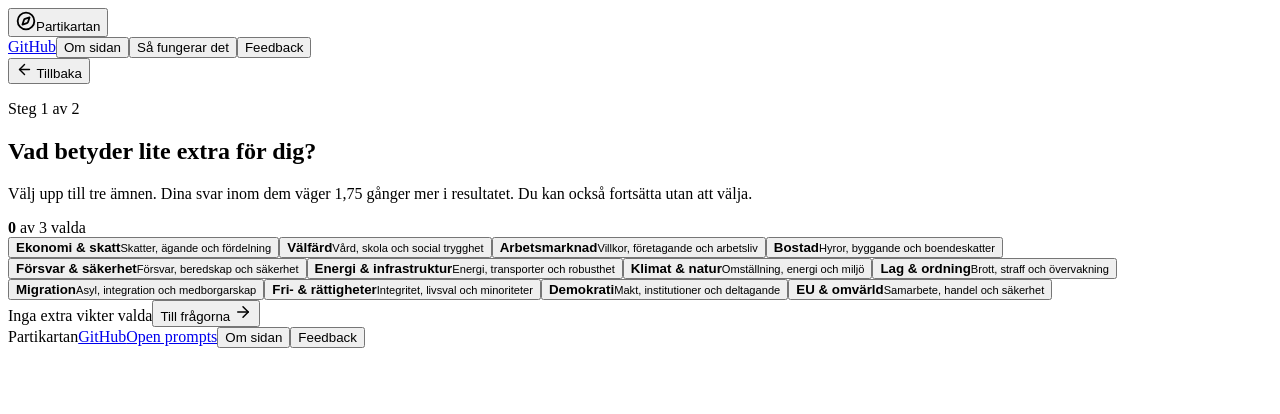
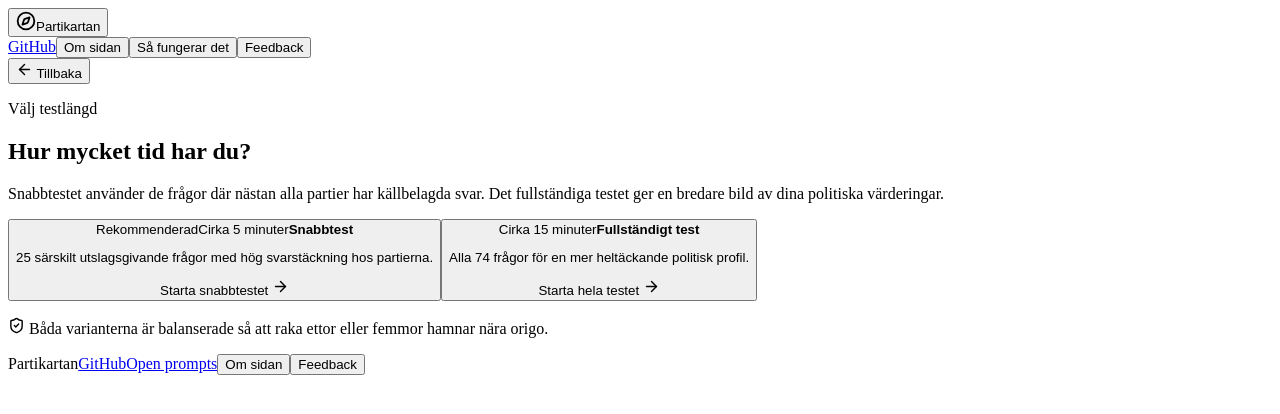
Before and after one commit to LEC1224/Partikartan, a React (Vite) app: page / in a window 1280 px wide. Both pictures are taken after a click on the button "Starta kompassen". Shown: the top 414 px of the page. Built offline with nearby package versions, Linux system fonts and the light colour scheme; the HTML template or start-up script is replaced by a standard one.

Commit message:
Add balanced 25-question quick quiz

```diff
--- a/src/App.tsx
+++ b/src/App.tsx
@@ -21,7 +21,8 @@ import {
 import { parties } from './data/parties'
 import { partyCodingRules } from './data/partyCoding'
 import { questionArguments } from './data/questionArguments'
-import { issueQuestions, questions, valueQuestions } from './data/questions'
+import { questions } from './data/questions'
+import { quickQuestions } from './data/quickQuestions'
 import { topics } from './data/topics'
 import {
   calculateCoordinate,
@@ -30,11 +31,12 @@ import {
   COORDINATE_SCALE,
   countKnownPartyResponses,
 } from './lib/scoring'
-import type { Answers, AnswerValue, Coordinate, Party, TopicId } from './types'
+import type { Answers, AnswerValue, Coordinate, Party, Question, TopicId } from './types'
 import type { PartyMatch } from './lib/scoring'
 
-type View = 'start' | 'priorities' | 'quiz' | 'result'
-type SavedProgress = { answers: Answers; priorities: TopicId[] }
+type View = 'start' | 'quiz-mode' | 'priorities' | 'quiz' | 'result'
+type QuizMode = 'quick' | 'full'
+type SavedProgress = { answers: Answers; priorities: TopicId[]; quizMode: QuizMode }
 type FeedbackReason =
   | 'Jag hittade bias i koden'
   | 'Jag tror att mitt resultat är fel'
@@ -71,20 +73,21 @@ function markerTextColor(party: Party): string {
 }
 
 function readSavedProgress(): SavedProgress {
-  if (typeof window === 'undefined') return { answers: {}, priorities: [] }
+  if (typeof window === 'undefined') return { answers: {}, priorities: [], quizMode: 'full' }
 
   const saved = localStorage.getItem(STORAGE_KEY)
-  if (!saved) return { answers: {}, priorities: [] }
+  if (!saved) return { answers: {}, priorities: [], quizMode: 'full' }
 
   try {
     const parsed = JSON.parse(saved) as Partial<SavedProgress>
     return {
       answers: parsed.answers ?? {},
       priorities: parsed.priorities ?? [],
+      quizMode: parsed.quizMode === 'quick' ? 'quick' : 'full',
     }
   } catch {
     localStorage.removeItem(STORAGE_KEY)
-    return { answers: {}, priorities: [] }
+    return { answers: {}, priorities: [], quizMode: 'full' }
   }
 }
 
@@ -93,38 +96,51 @@ function App() {
   const [view, setView] = useState<View>('start')
   const [priorities, setPriorities] = useState<TopicId[]>(initialProgress.priorities)
   const [answers, setAnswers] = useState<Answers>(initialProgress.answers)
+  const [quizMode, setQuizMode] = useState<QuizMode>(initialProgress.quizMode)
   const [questionIndex, setQuestionIndex] = useState(0)
   const [aboutOpen, setAboutOpen] = useState(false)
   const [methodOpen, setMethodOpen] = useState(false)
   const [feedbackOpen, setFeedbackOpen] = useState(false)
 
   useEffect(() => {
-    localStorage.setItem(STORAGE_KEY, JSON.stringify({ answers, priorities }))
-  }, [answers, priorities])
+    window.scrollTo(0, 0)
+  }, [view])
 
-  const answeredCount = Object.keys(answers).length
+  useEffect(() => {
+    localStorage.setItem(STORAGE_KEY, JSON.stringify({ answers, priorities, quizMode }))
+  }, [answers, priorities, quizMode])
+
+  const activeQuestions = quizMode === 'quick' ? quickQuestions : questions
+  const answeredCount = activeQuestions.filter((question) => question.id in answers).length
   const coordinate = useMemo(
-    () => calculateCoordinate(answers, questions, priorities),
-    [answers, priorities],
+    () => calculateCoordinate(answers, activeQuestions, priorities),
+    [activeQuestions, answers, priorities],
   )
 
   function beginQuiz() {
-    const firstUnanswered = questions.findIndex((question) => !(question.id in answers))
+    const firstUnanswered = activeQuestions.findIndex((question) => !(question.id in answers))
     setQuestionIndex(firstUnanswered < 0 ? 0 : firstUnanswered)
     setView('quiz')
   }
 
   function answerQuestion(value: AnswerValue) {
-    const question = questions[questionIndex]
+    const question = activeQuestions[questionIndex]
     setAnswers((current) => ({ ...current, [question.id]: value }))
-    if (questionIndex < questions.length - 1) {
+    if (questionIndex < activeQuestions.length - 1) {
       window.setTimeout(() => setQuestionIndex((index) => index + 1), 140)
     }
+  }
+
+  function chooseQuizMode(mode: QuizMode) {
+    setQuizMode(mode)
+    setQuestionIndex(0)
+    setView('priorities')
   }
 
   function reset() {
     setAnswers({})
     setPriorities([])
+    setQuizMode('full')
     setQuestionIndex(0)
     setView('start')
     localStorage.removeItem(STORAGE_KEY)
@@ -138,13 +154,15 @@ function App() {
         onMethod={() => setMethodOpen(true)}
         onFeedback={() => setFeedbackOpen(true)}
         answeredCount={answeredCount}
+        questionCount={activeQuestions.length}
         onResume={beginQuiz}
       />
       <main>
         {view === 'start' && (
           <StartPage
             answeredCount={answeredCount}
-            onStart={() => setView('priorities')}
+            questionCount={activeQuestions.length}
+            onStart={() => setView('quiz-mode')}
             onResume={beginQuiz}
             onResult={() => setView('result')}
             onMethod={() => setMethodOpen(true)}
@@ -152,11 +170,17 @@ function App() {
             onReset={reset}
           />
         )}
+        {view === 'quiz-mode' && (
+          <QuizModePage
+            onBack={() => setView('start')}
+            onSelect={chooseQuizMode}
+          />
+        )}
         {view === 'priorities' && (
           <PriorityPage
             priorities={priorities}
             onChange={setPriorities}
-            onBack={() => setView('start')}
+            onBack={() => setView(answeredCount > 0 ? 'start' : 'quiz-mode')}
             onContinue={beginQuiz}
           />
         )}
@@ -164,6 +188,7 @@ function App() {
           <QuizPage
             index={questionIndex}
             answers={answers}
+            questions={activeQuestions}
             onIndex={setQuestionIndex}
             onAnswer={answerQuestion}
             onBack={() => setView('priorities')}
@@ -175,6 +200,8 @@ function App() {
             coordinate={coordinate}
             answers={answers}
             priorities={priorities}
+            questions={activeQuestions}
+            quizMode={quizMode}
             onEdit={beginQuiz}
             onMethod={() => setMethodOpen(true)}
             onFeedback={() => setFeedbackOpen(true)}
@@ -208,6 +235,7 @@ function Header({
   onMethod,
   onFeedback,
   answeredCount,
+  questionCount,
   onResume,
 }: {
   onLogo: () => void
@@ -215,6 +243,7 @@ function Header({
   onMethod: () => void
   onFeedback: () => void
   answeredCount: number
+  questionCount: number
   onResume: () => void
 }) {
   return (
@@ -228,9 +257,9 @@ function Header({
         <button className="nav-link" onClick={onAbout}>Om sidan</button>
         <button className="nav-link" onClick={onMethod}>Så fungerar det</button>
         <button className="nav-link" onClick={onFeedback}>Feedback</button>
-        {answeredCount > 0 && answeredCount < questions.length && (
+        {answeredCount > 0 && answeredCount < questionCount && (
           <button className="resume-link" onClick={onResume}>
-            Fortsätt <span>{answeredCount}/{questions.length}</span>
+            Fortsätt <span>{answeredCount}/{questionCount}</span>
           </button>
         )}
       </nav>
@@ -240,6 +269,7 @@ function Header({
 
 function StartPage({
   answeredCount,
+  questionCount,
   onStart,
   onResume,
   onResult,
@@ -248,6 +278,7 @@ function StartPage({
   onReset,
 }: {
   answeredCount: number
+  questionCount: number
   onStart: () => void
   onResume: () => void
   onResult: () => void
@@ -255,7 +286,7 @@ function StartPage({
   onFeedback: () => void
   onReset: () => void
 }) {
-  const complete = answeredCount === questions.length
+  const complete = answeredCount === questionCount
   const hasProgress = answeredCount > 0
 
   return (
@@ -278,7 +309,7 @@ function StartPage({
             <button className="text-button" onClick={onMethod}>Se hur det räknas <ChevronRight size={16} /></button>
           </div>
           <div className="hero-meta">
-            <span><Check size={15} /> {questions.length} frågor</span>
+            <span><Check size={15} /> {quickQuestions.length} eller {questions.length} frågor</span>
             <span><Check size={15} /> öppen källkod</span>
             <span><Check size={15} /> open prompts</span>
           </div>
@@ -293,6 +324,41 @@ function StartPage({
         <TransparencySection onFeedback={onFeedback} />
       </section>
     </>
+  )
+}
+
+function QuizModePage({
+  onBack,
+  onSelect,
+}: {
+  onBack: () => void
+  onSelect: (mode: QuizMode) => void
+}) {
+  return (
+    <section className="wizard-page page-width narrow-page mode-page">
+      <button className="back-button" onClick={onBack}><ArrowLeft size={17} /> Tillbaka</button>
+      <p className="eyebrow"><span /> Välj testlängd</p>
+      <h1>Hur mycket tid har du?</h1>
+      <p className="page-lead">
+        Snabbtestet använder de frågor där nästan alla partier har källbelagda svar. Det fullständiga testet ger en bredare bild av dina politiska värderingar.
+      </p>
+      <div className="mode-grid">
+        <button className="mode-card recommended" onClick={() => onSelect('quick')}>
+          <span className="mode-badge">Rekommenderad</span>
+          <span className="mode-time">Cirka 5 minuter</span>
+          <strong>Snabbtest</strong>
+          <p>{quickQuestions.length} särskilt utslagsgivande frågor med hög svarstäckning hos partierna.</p>
+          <span className="mode-action">Starta snabbtestet <ArrowRight size={17} /></span>
+        </button>
+        <button className="mode-card" onClick={() => onSelect('full')}>
+          <span className="mode-time">Cirka 15 minuter</span>
+          <strong>Fullständigt test</strong>
+          <p>Alla {questions.length} frågor för en mer heltäckande politisk profil.</p>
+          <span className="mode-action">Starta hela testet <ArrowRight size={17} /></span>
+        </button>
+      </div>
+      <p className="mode-note"><ShieldCheck size={17} /> Båda varianterna är balanserade så att raka ettor eller femmor hamnar nära origo.</p>
+    </section>
   )
 }
 
@@ -467,6 +533,7 @@ function PriorityPage({
 function QuizPage({
   index,
   answers,
+  questions: quizQuestions,
   onIndex,
   onAnswer,
   onBack,
@@ -474,16 +541,17 @@ function QuizPage({
 }: {
   index: number
   answers: Answers
+  questions: Question[]
   onIndex: (index: number) => void
   onAnswer: (answer: AnswerValue) => void
   onBack: () => void
   onResult: () => void
 }) {
-  const question = questions[index]
+  const question = quizQuestions[index]
   const currentAnswer = answers[question.id]
-  const complete = Object.keys(answers).length === questions.length
+  const complete = quizQuestions.every((item) => item.id in answers)
   const topic = topics.find((item) => item.id === question.topic)!
-  const sectionQuestions = question.kind === 'sakfraga' ? issueQuestions : valueQuestions
+  const sectionQuestions = quizQuestions.filter((item) => item.kind === question.kind)
   const sectionLength = sectionQuestions.length
   const sectionIndex = sectionQuestions.findIndex((item) => item.id === question.id) + 1
   const argument = questionArguments[question.id]
@@ -495,9 +563,9 @@ function QuizPage({
       <div className="quiz-progress-wrap">
         <div className="page-width quiz-progress-meta">
           <button className="back-button" onClick={onBack}><ArrowLeft size={17} /> Prioriteringar</button>
-          <span>{index + 1} av {questions.length}</span>
+          <span>{index + 1} av {quizQuestions.length}</span>
         </div>
-        <div className="quiz-progress"><span style={{ width: `${((index + 1) / questions.length) * 100}%` }} /></div>
+        <div className="quiz-progress"><span style={{ width: `${((index + 1) / quizQuestions.length) * 100}%` }} /></div>
       </div>
       <div className="question-wrap">
         <div className="question-prompt">
@@ -552,25 +620,35 @@ function QuizPage({
         </div>
         <div className="question-navigation">
           <button className="secondary-button" disabled={index === 0} onClick={() => onIndex(index - 1)}><ArrowLeft size={17} /> Föregående</button>
-          {index < questions.length - 1 ? (
+          {index < quizQuestions.length - 1 ? (
             <button className="secondary-button" onClick={() => onIndex(index + 1)}>Nästa <ArrowRight size={17} /></button>
           ) : (
             <button className="primary-button" disabled={!complete} onClick={onResult}>Visa resultat <ArrowRight size={17} /></button>
           )}
         </div>
-        {!complete && index === questions.length - 1 && (
-          <p className="completion-note">Du har {questions.length - Object.keys(answers).length} obesvarade frågor. Använd föregående eller välj dem i översikten.</p>
+        {!complete && index === quizQuestions.length - 1 && (
+          <p className="completion-note">Du har {quizQuestions.filter((item) => !(item.id in answers)).length} obesvarade frågor. Använd föregående eller välj dem i översikten.</p>
         )}
-        <QuestionDots index={index} answers={answers} onIndex={onIndex} />
+        <QuestionDots index={index} answers={answers} questions={quizQuestions} onIndex={onIndex} />
       </div>
     </section>
   )
 }
 
-function QuestionDots({ index, answers, onIndex }: { index: number; answers: Answers; onIndex: (index: number) => void }) {
+function QuestionDots({
+  index,
+  answers,
+  questions: quizQuestions,
+  onIndex,
+}: {
+  index: number
+  answers: Answers
+  questions: Question[]
+  onIndex: (index: number) => void
+}) {
   return (
     <div className="question-overview" aria-label="Frågeöversikt">
-      {questions.map((question, questionIndex) => (
+      {quizQuestions.map((question, questionIndex) => (
         <button
           key={question.id}
           className={`${questionIndex === index ? 'current' : ''} ${question.id in answers ? 'answered' : ''}`}
@@ -586,6 +664,8 @@ function ResultPage({
   coordinate,
   answers,
   priorities,
+  questions: quizQuestions,
+  quizMode,
   onEdit,
   onMethod,
   onFeedback,
@@ -594,6 +674,8 @@ function ResultPage({
   coordinate: Coordinate
   answers: Answers
   priorities: TopicId[]
+  questions: Question[]
+  quizMode: QuizMode
   onEdit: () => void
   onMethod: () => void
   onFeedback: () => void
@@ -601,30 +683,30 @@ function ResultPage({
 }) {
   const partyResults = parties
     .map((party) => {
-      const partyCoordinate = calculatePartyCoordinate(party, questions)
-      return { party, coordinate: partyCoordinate, match: calculatePartyMatch(answers, party, questions, priorities) }
+      const partyCoordinate = calculatePartyCoordinate(party, quizQuestions)
+      return { party, coordinate: partyCoordinate, match: calculatePartyMatch(answers, party, quizQuestions, priorities) }
     })
     .sort((left, right) => {
-      const leftSourced = countKnownPartyResponses(left.party) > 0
-      const rightSourced = countKnownPartyResponses(right.party) > 0
+      const leftSourced = countKnownPartyResponses(left.party, quizQuestions) > 0
+      const rightSourced = countKnownPartyResponses(right.party, quizQuestions) > 0
       if (leftSourced !== rightSourced) return Number(rightSourced) - Number(leftSourced)
       if (leftSourced && rightSourced) return right.match.percent - left.match.percent
       return 0
     })
-  const allUnscored = partyResults.every(({ party }) => countKnownPartyResponses(party) === 0)
+  const allUnscored = partyResults.every(({ party }) => countKnownPartyResponses(party, quizQuestions) === 0)
 
   return (
     <section className="result-page page-width">
       <div className="result-heading">
         <div>
-          <p className="eyebrow"><span /> Ditt resultat</p>
+          <p className="eyebrow"><span /> Ditt resultat · {quizMode === 'quick' ? 'Snabbtest' : 'Fullständigt test'}</p>
           <h1>Din politiska position</h1>
           <p>Det här är en riktning, inte en etikett. Närliggande positioner kan bygga på ganska olika svar.</p>
         </div>
         <div className="coordinate-readout">
           <div><span>Ekonomi</span><strong>{formatAxis(coordinate.x, 'Vänster', 'Höger')}</strong><small>{Math.abs(Math.round(coordinate.x))} / {CHART_AXIS_LIMIT}</small></div>
           <div><span>Värderingar</span><strong>{formatAxis(coordinate.y, 'TAN', 'GAL')}</strong><small>{Math.abs(Math.round(coordinate.y))} / {CHART_AXIS_LIMIT}</small></div>
-          <div><span>Inräknade svar</span><strong>{coordinate.answered}</strong><small>av {questions.length}</small></div>
+          <div><span>Inräknade svar</span><strong>{coordinate.answered}</strong><small>av {quizQuestions.length}</small></div>
         </div>
       </div>
       <div className="result-layout">
@@ -655,7 +737,7 @@ function ResultPage({
           )}
           <div className="party-list">
             {partyResults.map(({ party, match }) => (
-              <PartyRow key={party.id} party={party} match={match} />
+              <PartyRow key={party.id} party={party} match={match} questions={quizQuestions} />
             ))}
           </div>
         </aside>
@@ -675,18 +757,18 @@ function ResultPage({
           <button className="danger-link" onClick={onReset}><RefreshCw size={15} /> Börja om</button>
         </div>
       </div>
-      <AnswerComparison answers={answers} />
+      <AnswerComparison answers={answers} questions={quizQuestions} />
     </section>
   )
 }
 
-function PartyRow({ party, match }: { party: Party; match: PartyMatch }) {
-  const sourced = countKnownPartyResponses(party)
+function PartyRow({ party, match, questions: quizQuestions }: { party: Party; match: PartyMatch; questions: Question[] }) {
+  const sourced = countKnownPartyResponses(party, quizQuestions)
   const hasComparison = match.knownPartyAnswers > 0
   return (
     <div className="party-row">
       <span className="party-logo" style={{ background: party.color, color: markerTextColor(party) }}>{party.shortName}</span>
-      <div className="party-details"><strong>{party.name}</strong><small>{sourced} källbelagda, {party.responses.length - sourced} Vet ej</small></div>
+      <div className="party-details"><strong>{party.name}</strong><small>{sourced} källbelagda, {quizQuestions.length - sourced} Vet ej</small></div>
       <div className="match-value"><strong>{hasComparison ? `${match.percent}%` : '—'}</strong><small>{hasComparison ? 'exakt + nästan' : 'ingen jämförelse'}</small></div>
       <div className="match-bar-wrap">
         <button
@@ -761,7 +843,7 @@ function PoliticalChart({
   )
 }
 
-function AnswerComparison({ answers }: { answers: Answers }) {
+function AnswerComparison({ answers, questions: quizQuestions }: { answers: Answers; questions: Question[] }) {
   return (
     <section className="answer-comparison">
       <div className="answer-comparison-heading">
@@ -772,7 +854,7 @@ function AnswerComparison({ answers }: { answers: Answers }) {
         <p>Partier utan tydligt källbelägg visas som Vet ej. Det betyder inte att partiet är osäkert, utan att jag inte kunnat hitta en tillräckligt tydlig källa till partiets ståndpunkt. Procenten ovan bygger på frågor där både du och partiet har svarat. Samma riktning men olika styrka räknas som nästan match.</p>
       </div>
       <div className="answer-table" role="table" aria-label="Svar per fråga och parti">
-        {questions.map((question, index) => {
+        {quizQuestions.map((question, index) => {
           const userAnswered = question.id in answers
           const userAnswer = answers[question.id]
           const topic = topics.find((item) => item.id === question.topic)
@@ -847,6 +929,7 @@ function MethodDialog({ onClose }: { onClose: () => void }) {
           <div><strong>4</strong><p><b>Dina koordinater skalas till {CHART_AXIS_LABEL} efter sammanvägningen.</b> Det är inte en enkel summa av frågorna: svaren räknas först som ett viktat genomsnitt per axel och multipliceras sedan med samma skala.</p></div>
           <div><strong>5</strong><p><b>Partiernas kartposition simuleras från deras frågesvar.</b> Källbelagda partisvar poängsätts med samma axlar. Vet ej-svar flyttar inte partiet i någon riktning, men ingår i slutskalan så positionen blir mer försiktig när underlaget är glesare.</p></div>
           <div><strong>6</strong><p><b>Partimatchningen räknas fråga för fråga.</b> Exakt samma svar ger exakt träff. Svar i samma riktning men med olika styrka, till exempel 4 mot 5 eller 1 mot 2, ger nästan träff. Totalprocenten är exakt plus nästan, med extra vikt för dina prioriterade ämnen. Frågor där partiet saknar ett källbelagt svar lämnas utanför procenten.</p></div>
+          <div><strong>7</strong><p><b>Snabbtestet använder en fast delmängd på {quickQuestions.length} frågor.</b> Varje utvald fråga har källbelagda svar från minst sju av åtta partier. Urvalet täcker alla ämnen och har kontrollerats så att raka ettor eller femmor hamnar nära origo.</p></div>
         </div>
         <div className="coding-rules">
           <h3>Regler för partiprogram</h3>
--- /dev/null
+++ b/src/data/quickQuestions.ts
@@ -0,0 +1,35 @@
+import { questions } from './questions'
+
+// Every selected question has a sourced answer from at least seven of the eight
+// parties. The mix also keeps both axes balanced for straight-line answers.
+export const quickQuestionIds = [
+  's01',
+  's02',
+  's08',
+  's10',
+  's11',
+  's22',
+  's26',
+  's30',
+  's33',
+  's34',
+  's35',
+  's39',
+  's42',
+  's44',
+  's49',
+  's50',
+  's51',
+  'v02',
+  'v03',
+  'v06',
+  'v07',
+  'v12',
+  'v13',
+  'v22',
+  'v23',
+] as const
+
+const quickQuestionIdSet = new Set<string>(quickQuestionIds)
+
+export const quickQuestions = questions.filter((question) => quickQuestionIdSet.has(question.id))
--- a/src/styles.css
+++ b/src/styles.css
@@ -320,6 +320,44 @@ main { flex: 1; }
 .back-button:hover { color: var(--green); }
 .wizard-page h1 { font-size: 4.6rem; line-height: 1.02; max-width: 820px; }
 .page-lead { color: var(--muted); line-height: 1.65; max-width: 690px; font-size: 1.03rem; margin: 22px 0 28px; }
+.mode-page .page-lead { max-width: 760px; }
+.mode-grid { display: grid; grid-template-columns: repeat(2, minmax(0, 1fr)); gap: 16px; }
+.mode-card {
+  min-height: 290px;
+  position: relative;
+  display: flex;
+  flex-direction: column;
+  align-items: flex-start;
+  text-align: left;
+  padding: 31px 29px 27px;
+  border: 1px solid var(--line);
+  border-radius: 7px;
+  background: rgba(255, 254, 249, .7);
+  color: var(--ink);
+  cursor: pointer;
+  transition: border 150ms, background 150ms, transform 150ms, box-shadow 150ms;
+}
+.mode-card:hover { border-color: #87988d; background: var(--white); transform: translateY(-2px); }
+.mode-card.recommended { border-color: rgba(31, 87, 66, .68); background: #e7eee8; box-shadow: 0 13px 32px rgba(31, 87, 66, .08); }
+.mode-badge {
+  position: absolute;
+  top: 17px;
+  right: 17px;
+  padding: 6px 9px;
+  border-radius: 99px;
+  background: var(--green);
+  color: white;
+  font-size: .64rem;
+  font-weight: 800;
+  letter-spacing: .05em;
+  text-transform: uppercase;
+}
+.mode-time { color: var(--green); font-size: .72rem; font-weight: 800; letter-spacing: .08em; text-transform: uppercase; }
+.mode-card strong { margin-top: 27px; font: 500 2rem/1.05 Georgia, serif; }
+.mode-card p { max-width: 360px; margin: 15px 0 27px; color: var(--muted); font-size: .9rem; line-height: 1.55; }
+.mode-action { display: inline-flex; align-items: center; gap: 8px; margin-top: auto; color: var(--green); font-size: .83rem; font-weight: 800; }
+.mode-note { display: flex; align-items: center; gap: 9px; margin: 22px 0 0; color: var(--muted); font-size: .8rem; }
+.mode-note svg { flex: 0 0 auto; color: var(--green); }
 .selection-status { display: flex; gap: 12px; align-items: center; color: var(--muted); font-size: .85rem; margin-bottom: 22px; }
 .selection-status strong { color: var(--green); font-size: 1.1rem; }
 .selection-dots { display: flex; gap: 5px; }
@@ -602,6 +640,10 @@ footer .page-width { min-height: 70px; display: flex; align-items: center; justi
   .wizard-page { padding-top: 34px; }
   .wizard-page .back-button { margin-bottom: 25px; }
   .wizard-page h1 { font-size: 2.8rem; }
+  .mode-grid { grid-template-columns: 1fr; }
+  .mode-card { min-height: 245px; padding: 26px 22px 23px; }
+  .mode-card strong { font-size: 1.7rem; }
+  .mode-note { align-items: flex-start; line-height: 1.5; }
   .topic-grid { grid-template-columns: 1fr; }
   .wizard-actions { align-items: stretch; flex-direction: column; gap: 15px; }
   .wizard-actions .primary-button { width: 100%; }
@@ -641,6 +683,7 @@ footer .page-width { min-height: 70px; display: flex; align-items: center; justi
   .footer-links { justify-content: center; }
 }
 
+
 @media (prefers-reduced-motion: reduce) {
   *, *::before, *::after { scroll-behavior: auto !important; transition: none !important; }
 }
```
Also changed, not shown: src/lib/scoring.ts (+6 -2 lines), 2 other files (tests, documents, lock files or other folders).
